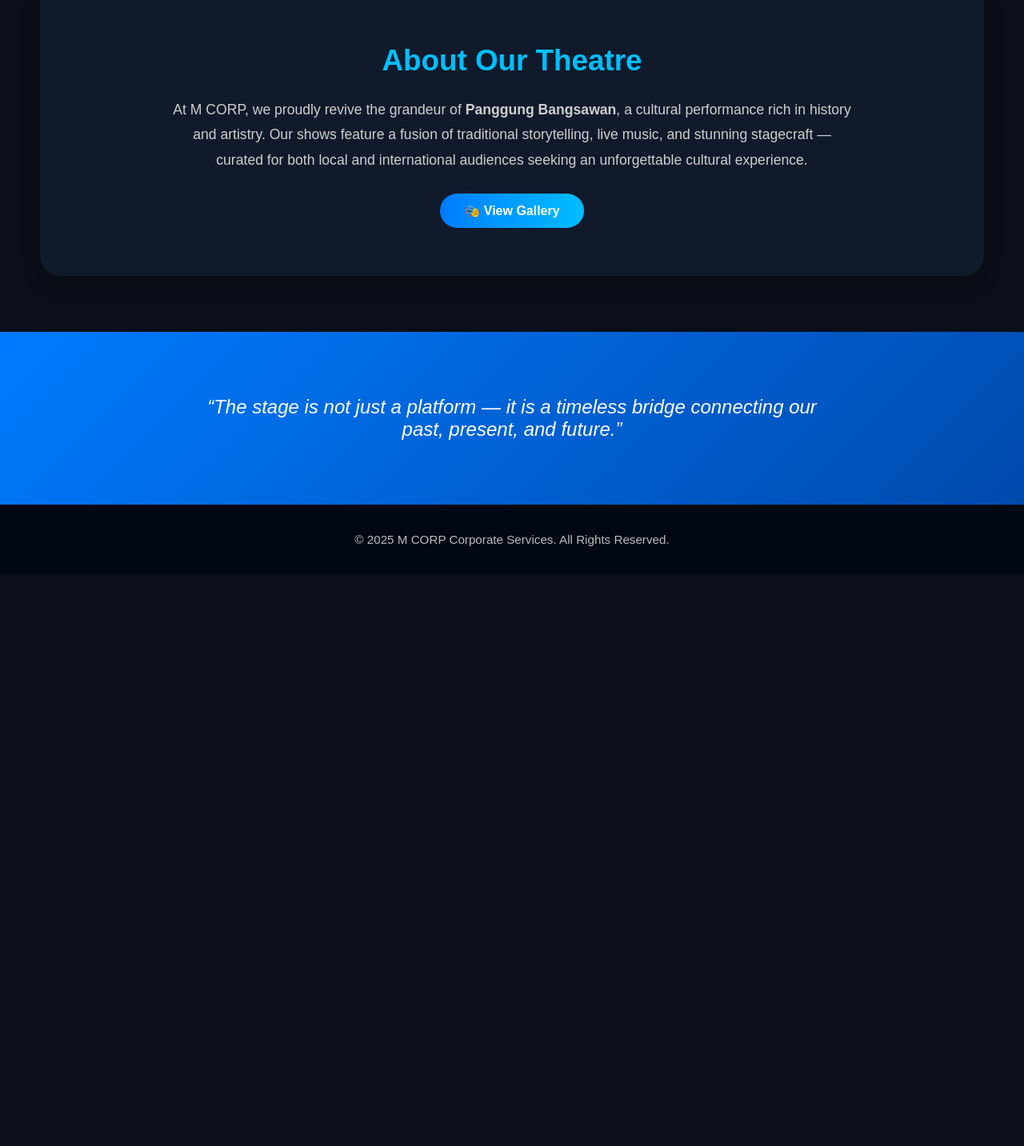
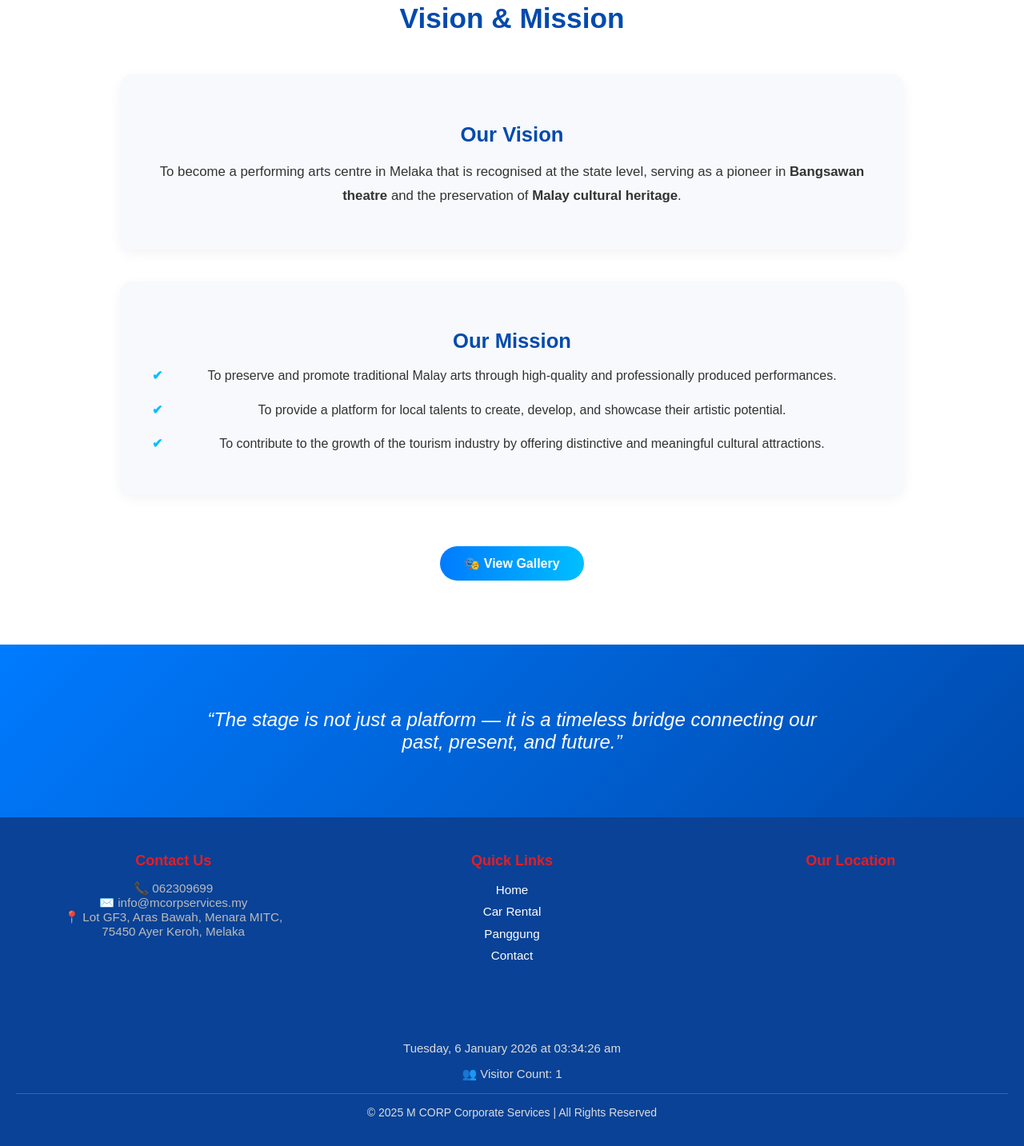
Before and after one commit to arifdnl/MCORP_SERVICES, a website: page panggung.html in a window 1280 px wide. Shown: the part 412-1845 px from the top of the page at 80% size. Before the commit the page ends 1130 px from the top, so only its background shows below. Drawn offline with Linux system fonts and the light colour scheme; grey boxes are pictures that could not be loaded.

Commit message:
Refactor panggung.html structure and styles

```diff
--- a/panggung.html
+++ b/panggung.html
@@ -1,24 +1,17 @@
 <!DOCTYPE html>
 <html lang="en">
+
 <head>
-    <meta charset="UTF-8" />
-    <meta name="viewport" content="width=device-width, initial-scale=1.0" />
+  <meta charset="UTF-8">
+  <meta name="viewport" content="width=device-width, initial-scale=1.0">
   <title>Panggung Bangsawan | M CORP Corporate Services</title>
-    <link rel="stylesheet" href="assets.css" />
-    <script>
-      // Apply saved theme when page loads
-      document.addEventListener("DOMContentLoaded", () => {
-        const darkMode = localStorage.getItem("darkMode");
-        if (darkMode === "enabled") {
-          document.body.classList.add("dark-mode");
-        }
-      });
-    </script>
+  <link rel="stylesheet" href="assets.css">
+
 
   <style>
     body {
       margin: 0;
-        font-family: "Poppins", sans-serif;
+      font-family: 'Poppins', sans-serif;
       background: #0b0f1a;
       color: #fff;
       overflow-x: hidden;
@@ -31,8 +24,7 @@
       left: 0;
       width: 100%;
       height: 5px;
-        background: linear-gradient(
-          90deg,
+      background: linear-gradient(90deg,
           red,
           orange,
           yellow,
@@ -40,8 +32,7 @@
           cyan,
           blue,
           magenta,
-          red
-        );
+          red);
       background-size: 400%;
       animation: rgbFlow 6s linear infinite;
       z-index: 1000;
@@ -73,7 +64,7 @@
 
     header p {
       font-size: 1.1rem;
-        color: #e6f2ff;
+      color: #e6f2ffcf;
       max-width: 700px;
       margin: 0 auto;
     }
@@ -82,7 +73,7 @@
       display: flex;
       justify-content: center;
       gap: 40px;
-        background: #ffffff10;
+      background: #ffffff;
       backdrop-filter: blur(10px);
       box-shadow: 0 2px 10px rgba(0, 0, 0, 0.4);
       padding: 15px;
@@ -92,16 +83,16 @@
     }
 
    nav a {
-        color: #fff;
+      color: #004c99;
       text-decoration: none;
       font-weight: 600;
-        transition: all 0.3s;
+      transition: all 0.3s ease;
     }
 
     nav a:hover,
     nav a.active {
-        color: #00bfff;
-        border-bottom: 2px solid #00bfff;
+      color: #009dff;
+      border-bottom: 2px solid #009dff;
       padding-bottom: 3px;
     }
 
@@ -227,7 +218,7 @@
 
     /* === Footer === */
     footer {
-        background: #000814;
+      background: #094296;
       color: #bbb;
       text-align: center;
       padding: 20px;
@@ -237,34 +228,50 @@
 </head>
 
 <body>
+
   <div class="rgb-glow"></div>
 
   <header>
     <h1>Panggung Bangsawan</h1>
-      <p>
-        Experience timeless Malay theatrical art — where tradition meets
-        prestige.<br />
-        Presented exclusively by M CORP Corporate Services.
-      </p>
+    <p>Experience timeless Malay theatrical art — where tradition meets prestige.<br>
+      Presented exclusively by M CORP Corporate Services.</p>
   </header>
 
   <nav>
+
     <a href="index.html">Home</a>
     <a href="car-rental.html">Car Rental</a>
     <a href="panggung.html" class="active">Panggung Bangsawan</a>
     <a href="contact.html">Contact</a>
   </nav>
 
-    <section class="intro">
-      <h2>About Our Theatre</h2>
+ <section class="vision-mission">
+  <h2>Vision & Mission</h2>
+
+  <div class="vm-container">
+
+    <!-- VISION -->
+    <div class="vm-box">
+      <h3>Our Vision</h3>
       <p>
-        At M CORP, we proudly revive the grandeur of
-        <strong>Panggung Bangsawan</strong>, a cultural performance rich in
-        history and artistry. Our shows feature a fusion of traditional
-        storytelling, live music, and stunning stagecraft — curated for both
-        local and international audiences seeking an unforgettable cultural
-        experience.
+        To become a performing arts centre in Melaka that is recognised at the
+        state level, serving as a pioneer in <strong>Bangsawan theatre</strong>
+        and the preservation of <strong>Malay cultural heritage</strong>.
       </p>
+    </div>
+
+    <!-- MISSION -->
+    <div class="vm-box">
+      <h3>Our Mission</h3>
+      <ul class="mission-list">
+        <li>To preserve and promote traditional Malay arts through high-quality and professionally produced performances.</li>
+        <li>To provide a platform for local talents to create, develop, and showcase their artistic potential.</li>
+        <li>To contribute to the growth of the tourism industry by offering distinctive and meaningful cultural attractions.</li>
+      </ul>
+    </div>
+
+  </div>
+
 
     <button class="btn" id="viewGalleryBtn">🎭 View Gallery</button>
   </section>
@@ -273,12 +280,13 @@
     <h2>Exclusive Show Gallery</h2>
     <div class="slider" id="slider">
       <div class="slides">
-          <img src="images/show1.jpg" alt="Bangsawan Show 1" />
-          <img src="images/show2.jpg" alt="Bangsawan Show 2" />
-          <img src="images/show3.jpg" alt="Bangsawan Show 3" />
-          <img src="images/show4.jpg" alt="Bangsawan Show 4" />
-          <img src="images/show5.jpg" alt="Bangsawan Show 5" />
-          <img src="images/show6.jpg" alt="Bangsawan Show 6" />
+        <img src="images/show1.jpg" alt="Bangsawan Show 1">
+        <img src="images/show2.jpg" alt="Bangsawan Show 2">
+        <img src="images/show3.jpg" alt="Bangsawan Show 3">
+        <img src="images/show4.jpg" alt="Bangsawan Show 4">
+        <img src="images/show5.jpg" alt="Bangsawan Show 5">
+         <img src="images/show6.jpg" alt="Bangsawan Show 6">
+
       </div>
       <button class="slide-btn prev" onclick="prevSlide()">&#10094;</button>
       <button class="slide-btn next" onclick="nextSlide()">&#10095;</button>
@@ -286,28 +294,90 @@
   </section>
 
   <section class="quote">
+    <p>“The stage is not just a platform — it is a timeless bridge connecting our past, present, and future.”</p>
+  </section>
+ <!-- === FOOTER === -->
+<footer>
+  <div class="footer-container">
+    <!-- CONTACT SECTION -->
+    <div class="footer-section">
+      <h4>Contact Us</h4>
       <p>
-        “The stage is not just a platform — it is a timeless bridge connecting
-        our past, present, and future.”
+        📞 062309699<br>
+        ✉️ info@mcorpservices.my<br>
+        📍 Lot GF3, Aras Bawah, Menara MITC,<br>
+        75450 Ayer Keroh, Melaka
       </p>
-    </section>
+    </div>
 
-    <footer>
-      <p>© 2025 M CORP Corporate Services. All Rights Reserved.</p>
+    <!-- QUICK LINKS -->
+    <div class="footer-section">
+      <h4>Quick Links</h4>
+      <a href="index.html">Home</a><br>
+      <a href="car-rental.html">Car Rental</a><br>
+      <a href="panggung.html">Panggung</a><br>
+      <a href="contact.html">Contact</a>
+    </div>
+
+    <!-- MAP SECTION -->
+    <div class="footer-section">
+      <h4>Our Location</h4>
+      <iframe
+        src="https://www.google.com/maps?q=Lot+GF3,+Aras+Bawah,+Menara+MITC,+75450+Ayer+Keroh,+Melaka&output=embed"
+        width="100%" height="180"
+        style="border:0; border-radius:10px;"
+        allowfullscreen="" loading="lazy">
+      </iframe>
+    </div>
+  </div>
+
+  <!-- VISITOR COUNTER + DATE TIME -->
+  <div class="footer-info">
+    <p id="datetime"></p>
+    <p>👥 Visitor Count: <span id="visitor-count">0</span></p>
+  </div>
+
+  <p class="footer-copy">© 2025 M CORP Corporate Services | All Rights Reserved</p>
 </footer>
 
+<!-- === JAVASCRIPT FOR DATE, TIME & VISITOR COUNTER === -->
 <script>
-      const viewGalleryBtn = document.getElementById("viewGalleryBtn");
-      const gallerySection = document.getElementById("gallerySection");
+  // === LIVE DATE & TIME ===
+  function updateDateTime() {
+    const now = new Date();
+    const options = {
+      weekday: 'long', year: 'numeric', month: 'long',
+      day: 'numeric', hour: '2-digit', minute: '2-digit', second: '2-digit'
+    };
+    document.getElementById('datetime').textContent = now.toLocaleString('en-MY', options);
+  }
+  setInterval(updateDateTime, 1000);
+  updateDateTime();
 
-      viewGalleryBtn.addEventListener("click", () => {
-        gallerySection.style.display = "block";
-        gallerySection.scrollIntoView({ behavior: "smooth" });
+  // === VISITOR COUNTER (Local Storage Based) ===
+  let count = localStorage.getItem('visitorCount');
+  if (!count) {
+    count = 1;
+  } else {
+    count = parseInt(count) + 1;
+  }
+  localStorage.setItem('visitorCount', count);
+  document.getElementById('visitor-count').textContent = count;
+</script>
+
+
+  <script>
+    const viewGalleryBtn = document.getElementById('viewGalleryBtn');
+    const gallerySection = document.getElementById('gallerySection');
+
+    viewGalleryBtn.addEventListener('click', () => {
+      gallerySection.style.display = 'block';
+      gallerySection.scrollIntoView({ behavior: 'smooth' });
     });
 
     // === Image Slider Logic ===
     let slideIndex = 0;
-      const slides = document.querySelector(".slides");
+    const slides = document.querySelector('.slides');
     const totalSlides = slides.children.length;
 
     function showSlide(index) {
@@ -328,5 +398,7 @@
 
     setInterval(nextSlide, 4000); // Auto-slide every 4 seconds
   </script>
+
 </body>
+
 </html>
```
Lines whose indentation alone changed are shown as unchanged.
